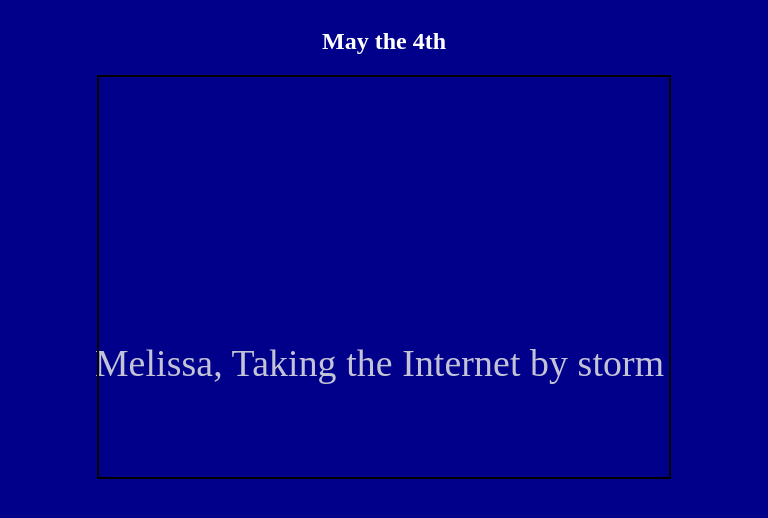
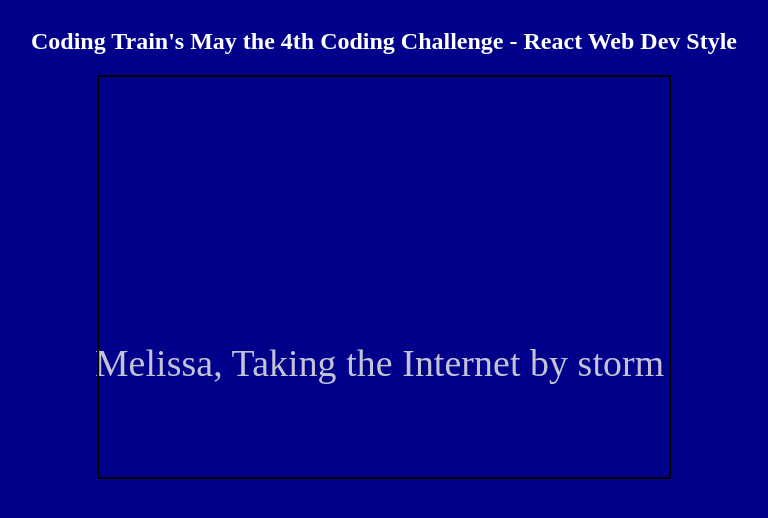
Before and after one commit to melissa-24/codeing-train-may-the-4th, a React (Create React App) app: page / in a window 1280 px wide. Shown: the top 518 px of the page, without its empty margins (256-1024 px from the left). Built offline with nearby package versions, Linux system fonts and the light colour scheme.

Commit message:
fixed changes

```diff
--- a/src/App.js
+++ b/src/App.js
@@ -9,7 +9,7 @@ class App extends React.Component {
   render() {
     return (
       <>
-      <h2>May the 4th</h2>
+      <h2>Coding Train's May the 4th Coding Challenge - React Web Dev Style</h2>
       {/* <div className='text'>{myText().map(sentence => <p>{sentence}</p>)}</div> */}
       <Scrolling myText='Melissa, Taking the Internet by storm' />
       </>
```
